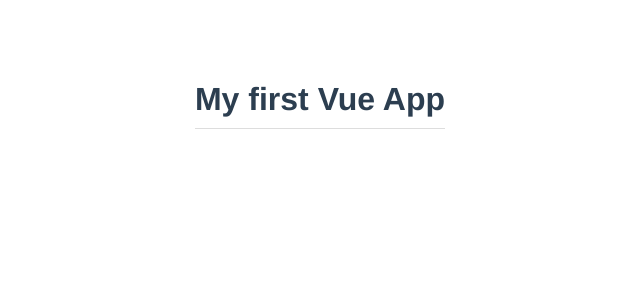
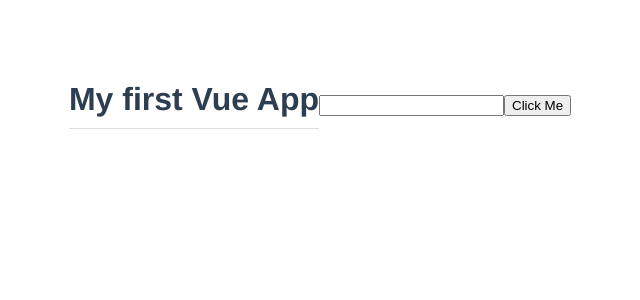
Before and after one commit to alychinque/Vue, a Vue app: page / in a window 1280 px wide. Shown: the top 300 px of the page, without its empty margins (320-960 px from the left). Built offline with nearby package versions, Linux system fonts and the light colour scheme.

Commit message:
Template refs

```diff
--- a/src/App.vue
+++ b/src/App.vue
@@ -1,5 +1,7 @@
 <template>
   <h1>{{ title }}</h1>
+  <input type="text" ref='name'>
+  <button @click='handleClick'>Click Me</button>
 </template>
 
 <script>
@@ -9,6 +11,13 @@
   data() {
     return {
       title: 'My first Vue App'
+    }
+  },
+  methods:{
+    handleClick(){
+      console.log(this.$refs.name)
+      this.$refs.name.classList.add('active')
+      this.$refs.name.focus()
     }
   }
 }
```
